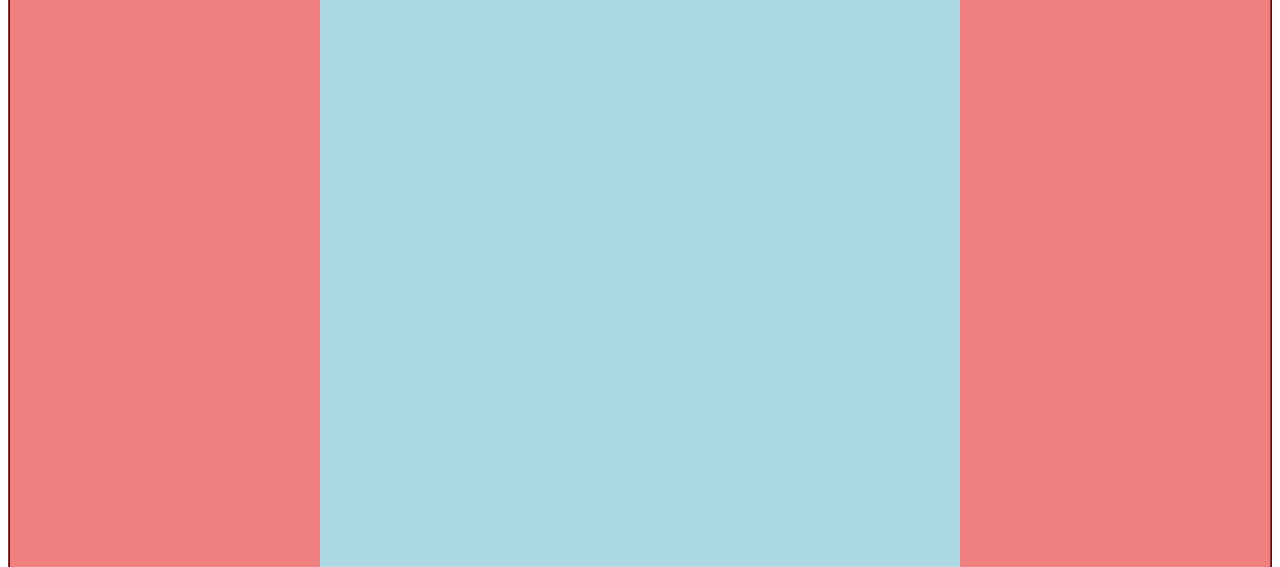
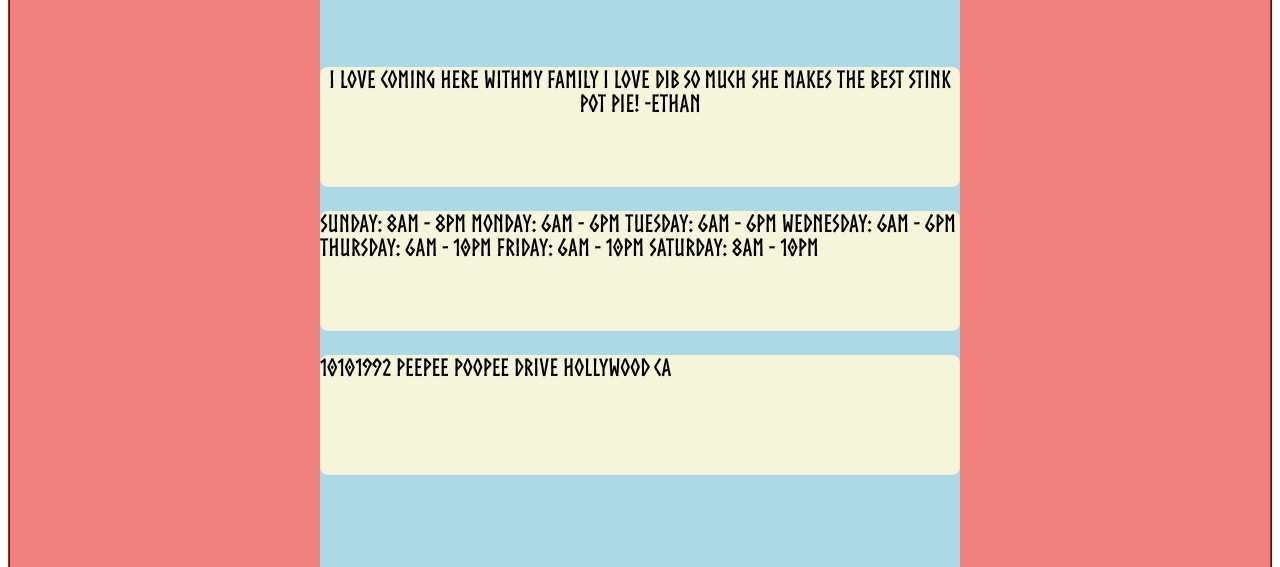
Before and after one commit to evstraub/webpack-restaraunt, a website built with webpack: page dist/index.html in a window 1280 px wide. Shown: the part 233-800 px from the top of the page. Built offline with Linux system fonts and the light colour scheme.

Commit message:
added content divs

```diff
--- a/src/script.js
+++ b/src/script.js
@@ -6,16 +6,31 @@ export function initialPageLoad() {
   const button2 = document.createElement("button");
   const button3 = document.createElement("button");
   const title = document.createElement("p");
+  const sumCard = document.createElement("div");
+  const hoursCard = document.createElement("p");
+  const locCard = document.createElement("p");
 
   header.appendChild(button1);
   header.appendChild(button2);
   header.appendChild(button3);
   card.appendChild(header);
   card.appendChild(title);
+  card.appendChild(sumCard);
+  card.appendChild(hoursCard);
+  card.appendChild(locCard);
   contentDiv.appendChild(card);
+
+  sumCard.classList.add("sum");
+  hoursCard.classList.add("hours");
+  locCard.classList.add("location");
   card.classList.add("menu");
   title.classList.add("title");
 
+  sumCard.textContent =
+    "I love coming here withmy family I love Dib so much she makes the best stink pot pie! -Ethan";
+  hoursCard.textContent =
+    "Sunday: 8am - 8pm Monday: 6am - 6pm Tuesday: 6am - 6pm Wednesday: 6am - 6pm Thursday: 6am - 10pm Friday: 6am - 10pm Saturday: 8am - 10pm";
+  locCard.textContent = "10101992 peepee poopee drive hollywood CA";
   title.textContent = "Dib's";
   button1.textContent = "HOME";
   button2.textContent = "MENU";
--- a/src/style.css
+++ b/src/style.css
@@ -10,9 +10,9 @@
   justify-content: center;
   height: fit-content;
 }
-#content div {
+.menu {
   width: 40em;
-  height: 100em;
+  height: 60em;
   background-color: lightblue;
 }
 header {
@@ -41,8 +41,7 @@ button:hover {
   font-size: xx-large;
   border: none;
 }
-.menu {
-}
+
 .title {
   background-color: lightblue;
   width: 5em;
@@ -56,3 +55,37 @@ button:hover {
   margin-left: 145px;
   margin-top: 40px;
 }
+.sum {
+  width: 35em;
+  height: 5em;
+  background-color: beige;
+  border-radius: 8px;
+  color: black;
+  font-family: "Norse-Bold";
+  font-size: x-large;
+  max-width: 40rem;
+  min-width: 35rem;
+  text-align: center;
+}
+.hours {
+  width: 40em;
+  height: 5em;
+  background-color: beige;
+  border-radius: 8px;
+  color: black;
+  font-family: "Norse-Bold";
+  max-width: 40rem;
+  min-width: 40rem;
+  font-size: x-large;
+}
+.location {
+  width: 40em;
+  height: 5em;
+  background-color: beige;
+  border-radius: 8px;
+  color: black;
+  font-family: "Norse-Bold";
+  max-width: 40rem;
+  font-size: x-large;
+  min-width: 40rem;
+}
```
Also changed, not shown: dist/main.js.
